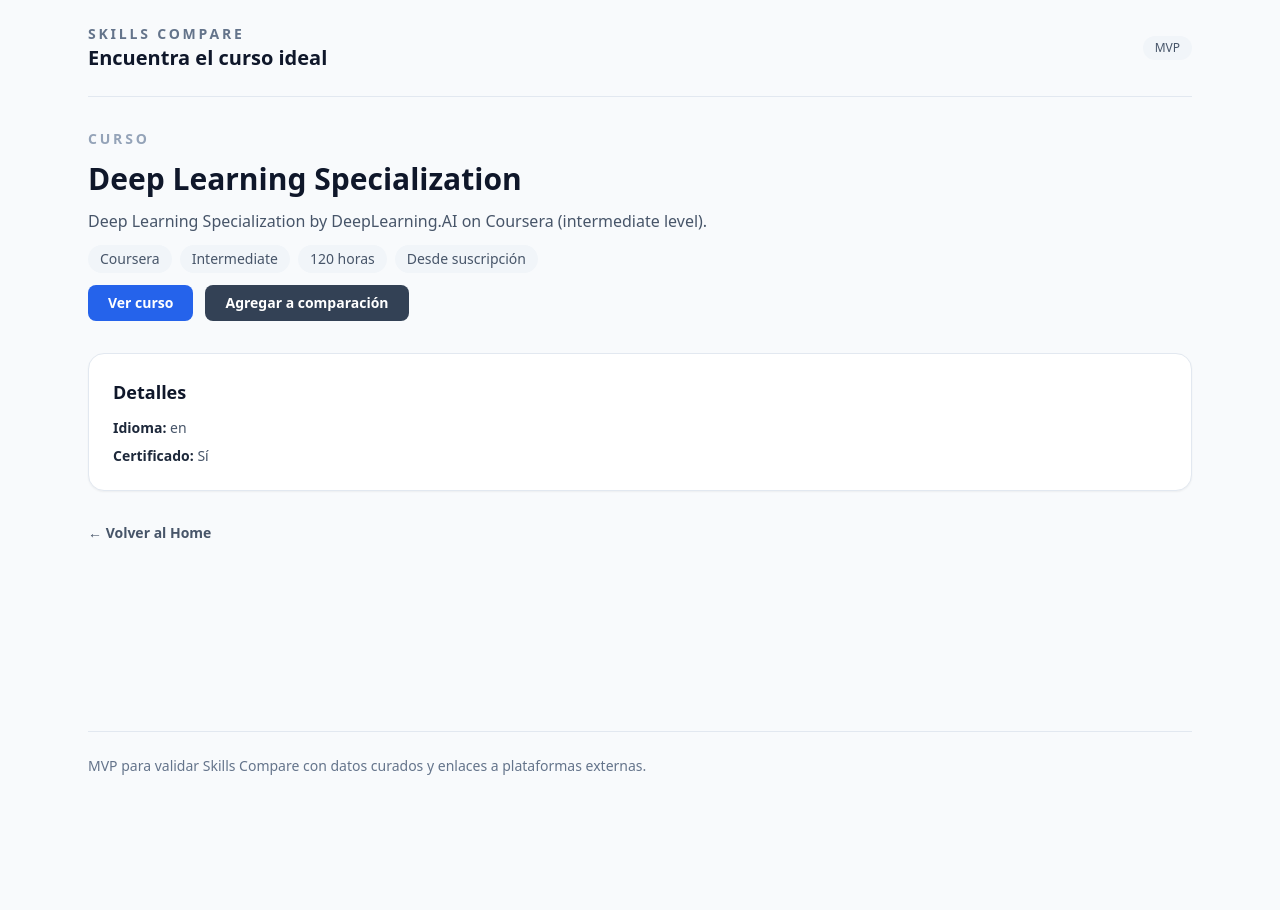
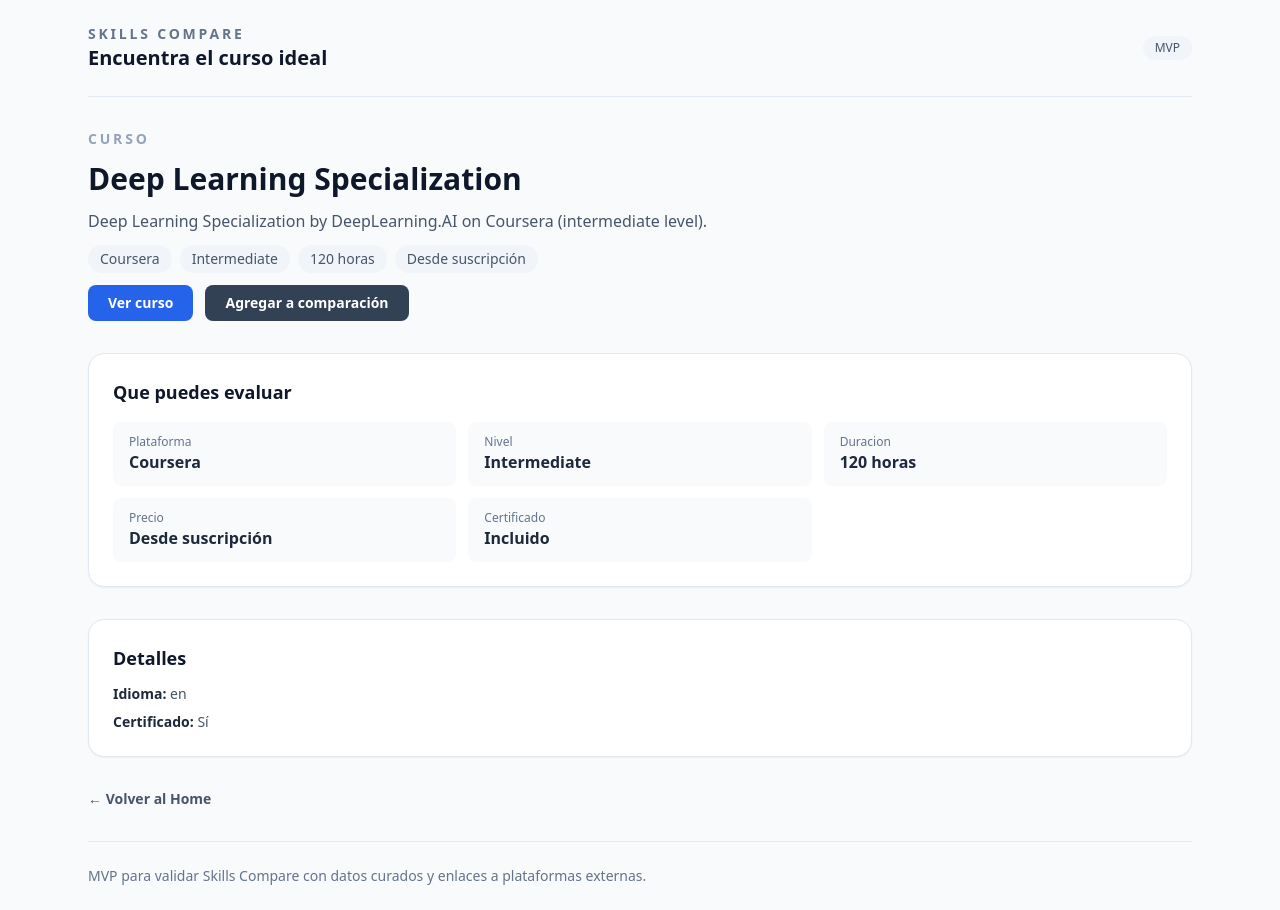
Before and after one commit to diegosalazaru/SkillMVP, a Next.js app: page /courses/deep-learning-specialization-deeplearningai in a window 1280 px wide. Before the commit the page ends 800 px from the top, so only its background shows below. Built offline with nearby package versions, Linux system fonts and the light colour scheme.

Commit message:
Improve course detail fallback usefulness

```diff
--- a/app/courses/[courseId]/CourseDetailClient.tsx
+++ b/app/courses/[courseId]/CourseDetailClient.tsx
@@ -43,6 +43,16 @@ export default function CourseDetailClient({ courseId }: CourseDetailClientProps
   const hasPrerequisites = course.prerequisitesBullets.length > 0;
   const hasSyllabus = course.syllabusBullets.length > 0;
   const hasLearningContent = hasObjectives || hasPrerequisites || hasSyllabus;
+  const evaluationFacts = [
+    { label: "Plataforma", value: course.platform },
+    { label: "Nivel", value: course.level },
+    { label: "Duracion", value: course.durationText },
+    { label: "Precio", value: course.priceText },
+    {
+      label: "Certificado",
+      value: course.certificate ? "Incluido" : "No verificado"
+    }
+  ];
 
   return (
     <section className="flex flex-col gap-8">
@@ -130,7 +140,23 @@ export default function CourseDetailClient({ courseId }: CourseDetailClientProps
             </div>
           ) : null}
         </div>
-      ) : null}
+      ) : (
+        <div className="rounded-2xl border border-slate-200 bg-white p-6 shadow-sm">
+          <h3 className="text-lg font-semibold text-slate-900">
+            Que puedes evaluar
+          </h3>
+          <div className="mt-4 grid gap-3 sm:grid-cols-2 lg:grid-cols-3">
+            {evaluationFacts.map((fact) => (
+              <div key={fact.label} className="rounded-lg bg-slate-50 px-4 py-3">
+                <span className="block text-xs font-medium text-slate-500">
+                  {fact.label}
+                </span>
+                <span className="font-semibold text-slate-800">{fact.value}</span>
+              </div>
+            ))}
+          </div>
+        </div>
+      )}
 
       <div className="rounded-2xl border border-slate-200 bg-white p-6 shadow-sm">
           <h3 className="text-lg font-semibold text-slate-900">Detalles</h3>
```
